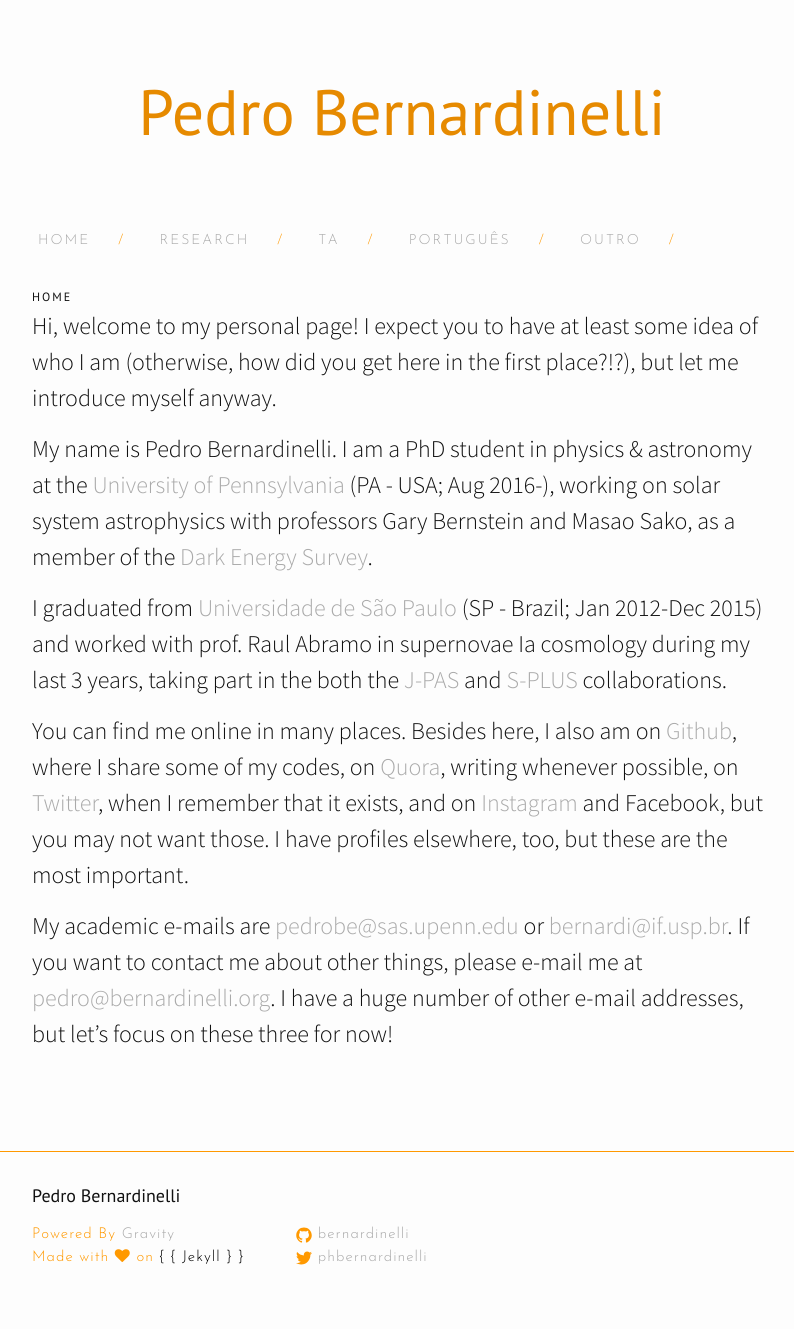
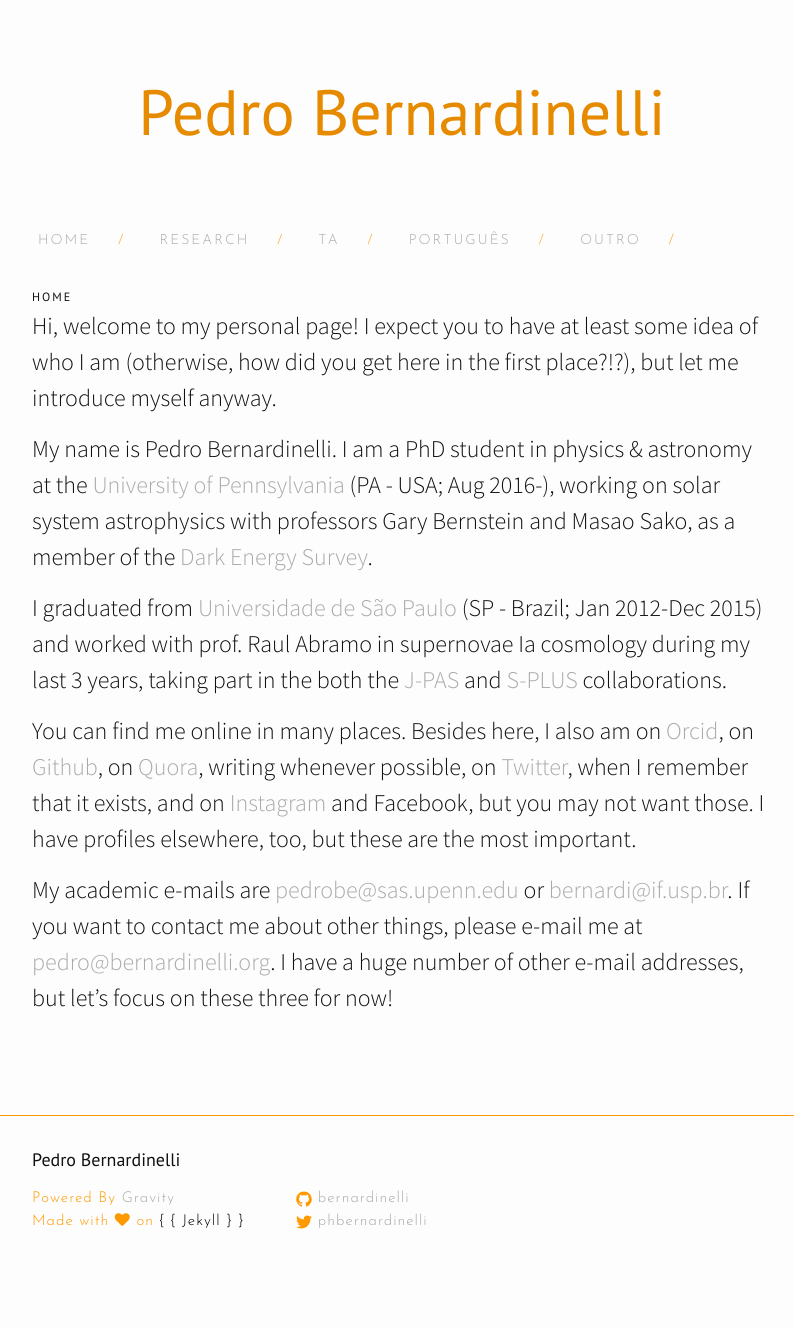
Before and after one commit to bernardinelli/bernardinelli.github.io, a Jekyll site: the page built from index.md, in a window 1280 px wide. Shown: the whole page, without its empty margins (238-1032 px from the left). Built offline with Jekyll 4.4.1, drawn with Linux system fonts in a browser that asks for light colours; nearby versions of some CDN libraries; after the commit the page ends 1293 px from its top, so only the background shows below that.

Commit message:
Update index.md

```diff
--- a/index.md
+++ b/index.md
@@ -9,6 +9,7 @@ My name is Pedro Bernardinelli. I am a PhD student in physics & astronomy at the
 
 I graduated from [Universidade de São Paulo](http://portal.if.usp.br/ifusp/pt-br/users/bernardi) (SP - Brazil; Jan 2012-Dec 2015) and worked with prof. Raul Abramo in supernovae Ia cosmology during my last 3 years, taking part in the both the [J-PAS](http://j-pas.org/ "Javalambre Physics of the Accelerating Universe Astrophysical Survey") and [S-PLUS](http://www.iag.usp.br/labcosmos/en/s-plus/ "Southern Photometric Local Universe Survey") collaborations.
 
-You can find me online in many places. Besides here, I also am on [Github](https://github.com/bernardinelli "Pedro Bernardinelli"), where I share some of my codes, on [Quora](https://www.quora.com/profile/Pedro-Henrique-Bernardinelli "Pedro Bernardinelli"), writing whenever possible, on [Twitter](https://twitter.com/phbernardinelli), when I remember that it exists, and on [Instagram](https://www.instagram.com/pedrohbernardinelli/) and Facebook, but you may not want those. I have profiles elsewhere, too, but these are the most important.
+You can find me online in many places. Besides here, I also am on [Orcid](https://orcid.org/0000-0003-0743-9422
+ "Orcid ID"), on [Github](https://github.com/bernardinelli "Pedro Bernardinelli"), on [Quora](https://www.quora.com/profile/Pedro-Henrique-Bernardinelli "Pedro Bernardinelli"), writing whenever possible, on [Twitter](https://twitter.com/phbernardinelli), when I remember that it exists, and on [Instagram](https://www.instagram.com/pedrohbernardinelli/) and Facebook, but you may not want those. I have profiles elsewhere, too, but these are the most important.
 
 My academic e-mails are <pedrobe@sas.upenn.edu> or <bernardi@if.usp.br>. If you want to contact me about other things, please e-mail me at <pedro@bernardinelli.org>. I have a huge number of other e-mail addresses, but let's focus on these three for now!
```
